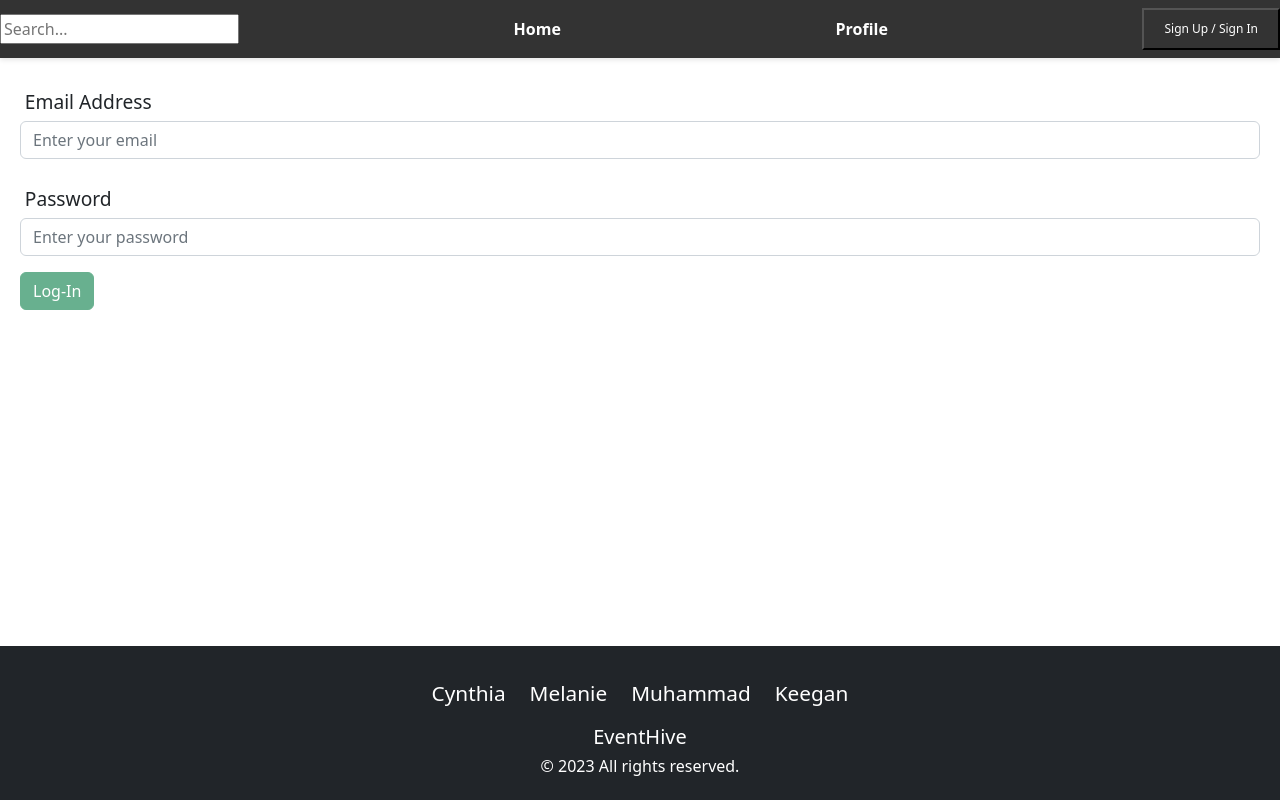
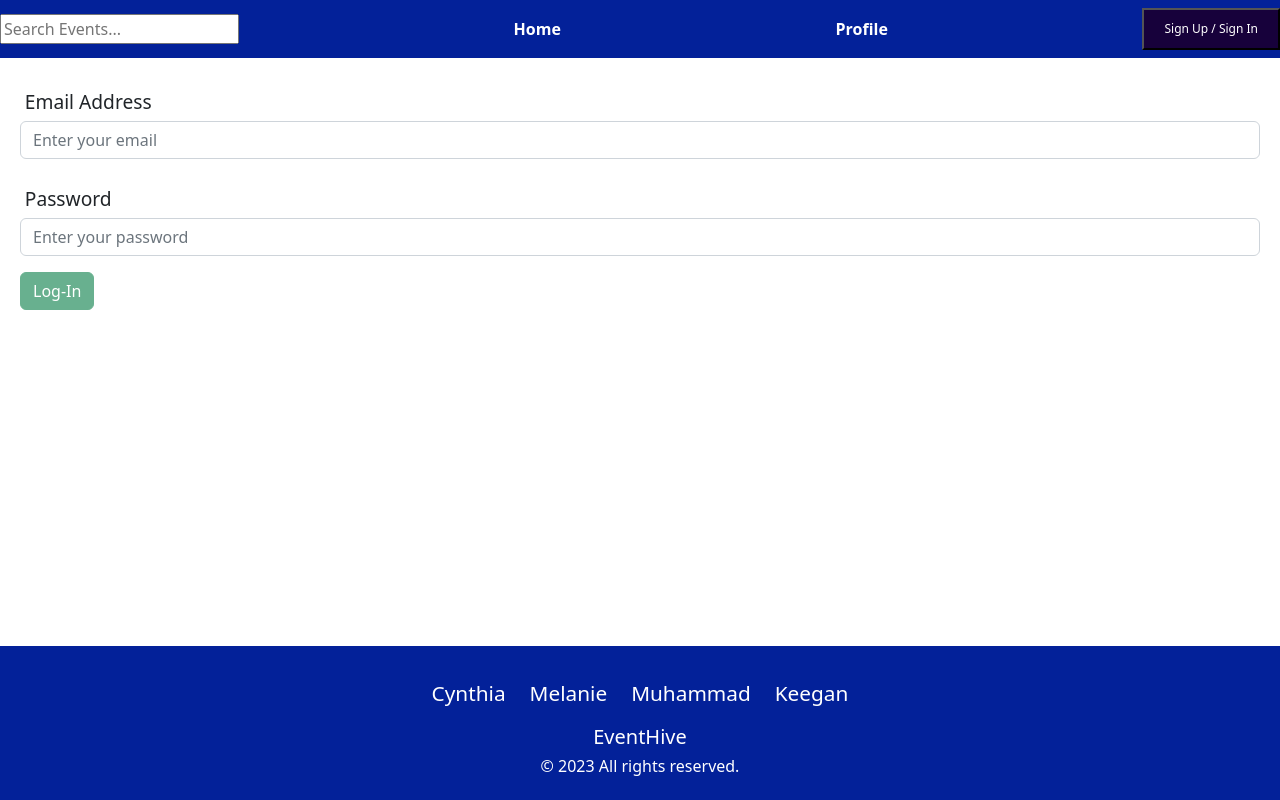
Before and after one commit to Keegan-Omel/Event-Hive, a React (Create React App) app in the folder client/: page /login in a window 1280 px wide. Built offline with nearby package versions, Linux system fonts and the light colour scheme; a web font is replaced by a local one.

Commit message:
added more styling updates, adjustments and readme update, etc...

```diff
--- a/client/src/assets/css/Footer.css
+++ b/client/src/assets/css/Footer.css
@@ -3,18 +3,17 @@
 footer {
   text-align: center;
   padding: 1rem;
-  background-color: #333;
+  background-color: #032199;
   color: white;
-}
-
-.transparent-bg,
-.icon {
-  background-color: transparent;
 }
 
 .name {
   font-size: 1.3rem;
   color: #ffffff;
+}
+
+.name a:hover {
+  color: #8f9b26;
 }
 
 .icon {
--- a/client/src/assets/css/NavBar.css
+++ b/client/src/assets/css/NavBar.css
@@ -1,14 +1,6 @@
 /* NavBar.css */
 
-.navbar {
-  display: flex;
-  justify-content: space-around;
-  align-items: center;
-  background-color: #333;
-  color: white;
-  padding: 1rem;
-  box-shadow: 0px 2px 5px rgba(0, 0, 0, 0.1);
-}
+
 
 .navbar a {
   text-decoration: none;
@@ -19,7 +11,7 @@
 }
 
 .navbar a:hover {
-  color: #8e7ec0;
+  color: #8f9b26;
 }
 
 /* NavBar.css */
@@ -27,17 +19,7 @@
   display: flex;
   justify-content: space-between;
   align-items: center;
-  background-color: #333;
-  padding: 10px 20px;
-  color: white;
-}
-
-/* NavBar.css */
-.navbar {
-  display: flex;
-  justify-content: space-between;
-  align-items: center;
-  background-color: #333;
+  background-color: #032199;
   padding: 10px 20px;
   color: white;
 }
@@ -50,16 +32,17 @@
 .dropdown-button {
   font-size: 12px;
   cursor: pointer;
-  background-color: #333;
+  background-color: #17013b;
   padding: 10px 20px;
   color: white;
 }
 
 .dropdown-content {
   position: absolute;
+  font-size: small;
   top: 100%;
   right: 0;
-  background-color: #fff;
+  background-color: #17013b;
   border: 1px solid #ddd;
   border-radius: 5px;
   box-shadow: 0 2px 5px rgba(0, 0, 0, 0.1);
@@ -78,8 +61,9 @@
 }
 
 .dropdown-content a {
-  color: #333;
+  color: #ffffff;
   text-decoration: none;
+  size: 12;
 }
 
 .signout-button {
@@ -97,6 +81,7 @@
   border: #3012f3;
   border-radius: 5px;
   margin-right: 10px;
+  margin-left: 15px;
 }
 
 .search-bar button {
--- a/client/src/components/Footer.jsx
+++ b/client/src/components/Footer.jsx
@@ -3,7 +3,7 @@ import '../assets/css/Footer.css';
 
 const Footer = () => {
   return (
-    <footer className="footer mt-auto py-3 bg-dark text-white">
+    <footer className="footer mt-auto py-3 text-white">
       <div className="container">
         <section className="d-flex flex-column flex-md-row justify-content-center my-3">
 
--- a/client/src/components/Home.jsx
+++ b/client/src/components/Home.jsx
@@ -2,8 +2,8 @@ import React from 'react';
 import EventList from '../components/EventList';
 import '../assets/css/Home.css'
 
-// fix this later
-import SearchResultContainer from './SearchBar'
+// // fix this later
+// import SearchResultContainer from './SearchBar'
 
 function Home() {
   return (
--- a/client/src/components/NavBar.jsx
+++ b/client/src/components/NavBar.jsx
@@ -18,7 +18,7 @@ function NavBar() {
       {/* Add the search bar */}
   <input
     type="text"
-    placeholder="Search..."
+    placeholder="Search Events..."
     value={searchTerm}
     onChange={(e) => setSearchTerm(e.target.value)}
   />
```
Also changed, not shown: 2 other files (tests, documents, lock files or other folders).
